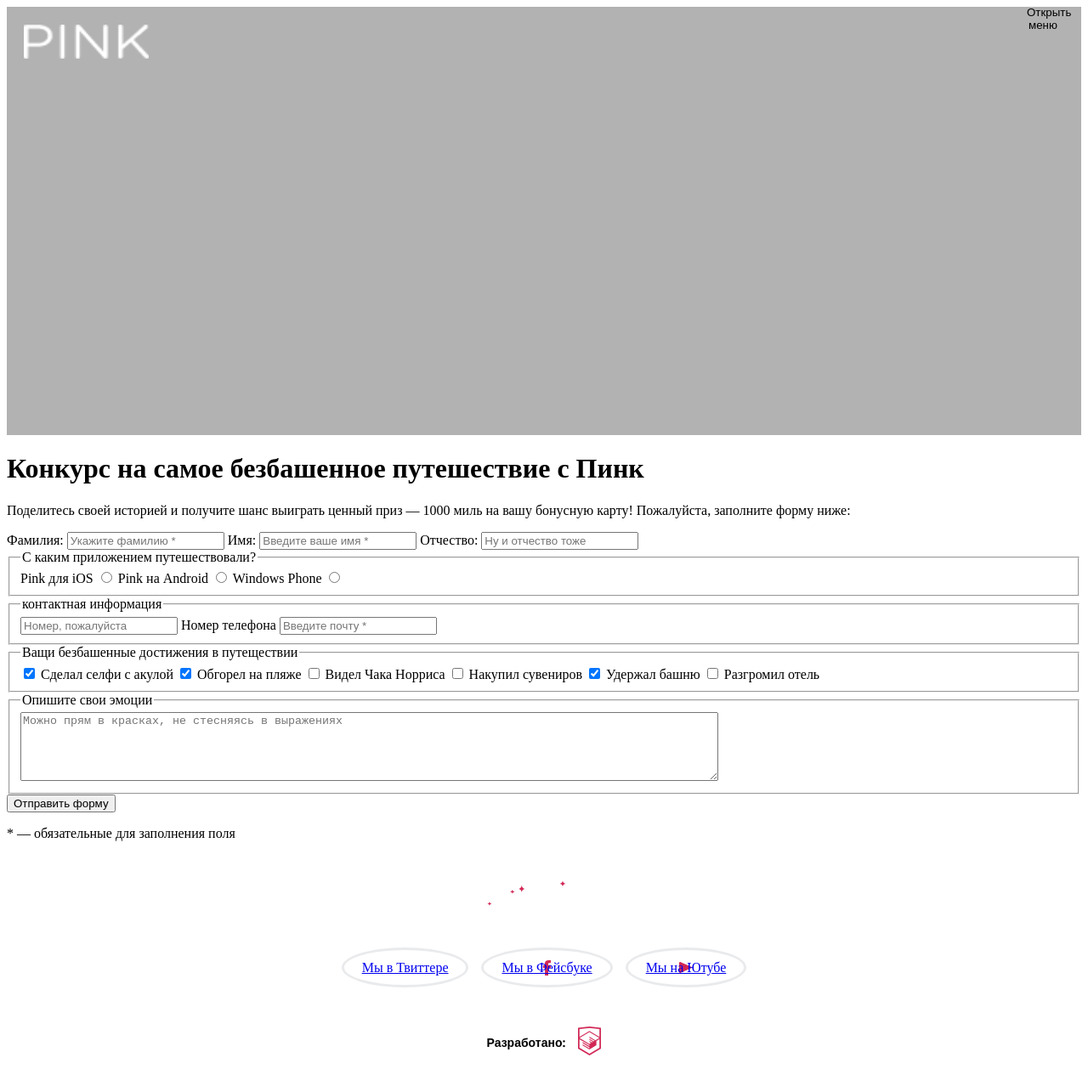
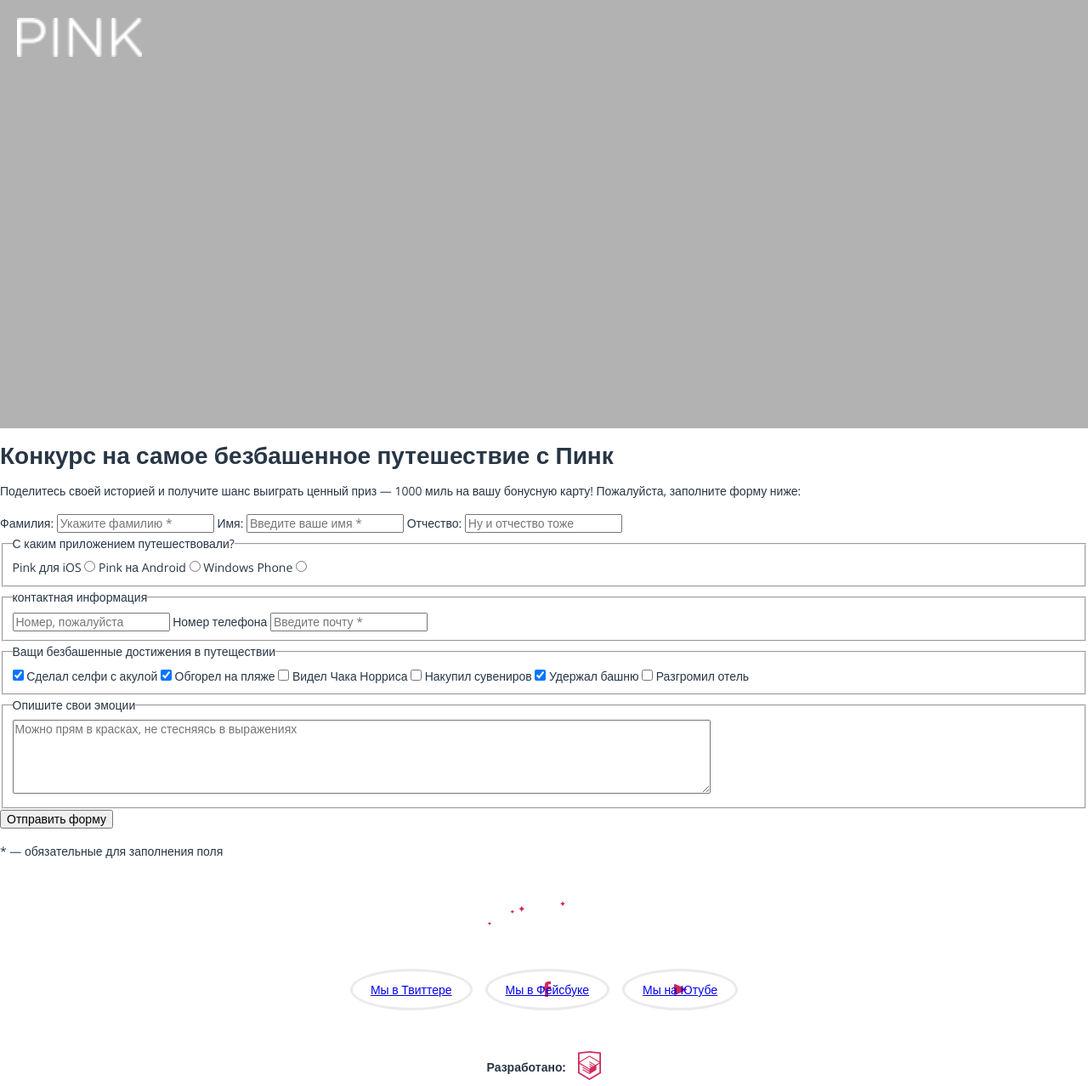
Before and after one commit to Paxton9/1741743-pink-23, a website: page source/form.html in a window 1280 px wide. Shown: the top 1278 px of the page at 85% size. Drawn offline with nearby package versions, Linux system fonts and the light colour scheme; files that its build step writes are made by us from their sources; files whose address does not match are found by name.

Commit message:
add global styles

```diff
--- /dev/null
+++ b/source/sass/blocks/catalog-form.scss
@@ -0,0 +1,203 @@
+.catalog-form {
+  display: flex;
+  flex-direction: column;
+}
+
+.catalog-form label {
+  text-transform: uppercase;
+  color: #D22856;
+}
+
+.catalog-form legend {
+  text-transform: uppercase;
+  color: #D22856;
+  background-color: #f2f2f2;
+  padding-top: 42px;
+  text-align: center;
+}
+}
+
+.fullname {
+  display: flex;
+  flex-direction: column;
+  border: none;
+}
+
+.fullname label {
+  margin-bottom: 20px;
+}
+
+.fullname input {
+  font-weight: normal;
+  font-size: 18px;
+  line-height: 30px;
+  margin-bottom: 30px;
+  padding: 10px;
+}
+
+.input {
+  &-radio__list {
+    list-style: none;
+    padding: 0;
+    margin: 0;
+    margin-top: 50px;
+  }
+  &-radio__item {
+    margin-bottom: 30px;
+  }
+  &-checkbox__list {
+    font-weight: normal;
+    font-size: 18px;
+    line-height: 30px;
+    list-style: none;
+    padding: 0;
+    margin: 0;
+    margin-top: 55px;
+    padding-left: 22px;
+  }
+  &-checkbox__item {
+    margin-bottom: 40px;
+  }
+}
+
+.catalog-form__os {
+  padding: 0;
+  margin: 0;
+  display: flex;
+  flex-direction: column;
+  align-items: center;
+  border: none;
+  background-color: #F2F2F2;
+}
+
+.catalog-form__os label {
+  position: relative;
+  text-transform: capitalize;
+  color: #283645;
+  font-weight: normal;
+  font-size: 18px;
+  line-height: 30px;
+}
+
+.filter__input {
+
+  &--radio + label::before {
+    content: "";
+    position: absolute;
+    width: 33px;
+    height: 33px;
+    background-color: #fff;
+    border: 2px solid #E5E5E5;
+    border-radius: 50%;
+    left: -63px;
+    top: -8px;
+    cursor: pointer;
+  }
+
+  &--radio:checked + label::after {
+    content: "";
+    position: absolute;
+    width: 13px;
+    height: 13px;
+    background-color: #D22856;
+    border-radius: 50%;
+    left: -51px;
+    top: 4px;
+    cursor: pointer;
+  }
+
+  &--checkbox + label::before {
+    content: "";
+    position: absolute;
+    width: 31px;
+    height: 31px;
+    border: 2px solid #E5E5E5;
+    border-radius: 1px;
+    background-color: #fff;
+    left: -55px;
+    top: -9px;
+    cursor: pointer;
+  }
+
+  &--checkbox:checked + label::after {
+    content: "";
+    position: absolute;
+    width: 22px;
+    height: 16px;
+    background-image: url("../img/tick.svg");
+    background-repeat: no-repeat;
+    background-position: 0 0;
+    left: -48px;
+    top: 1px;
+    cursor: pointer;
+  }
+
+}
+
+
+.catalog-form__achieve {
+  padding: 0;
+  display: flex;
+  flex-direction: column;
+  border: none;
+  align-items: center;
+  margin: 0 auto;
+  background-color: #F2F2F2;
+}
+
+.catalog-form__achieve label {
+  position: relative;
+  text-transform: capitalize;
+  color: #283645;
+}
+
+.catalog-form__contacts-info {
+  border: none;
+  padding-top: 40px;
+
+  legend {
+    display: none;
+  }
+
+  label {
+    padding-left: 25px;
+  }
+
+  input {
+    width: 276px;
+    font-weight: normal;
+    font-size: 18px;
+    line-height: 30px;
+    padding: 10px;
+    border: 2px solid #E5E5E5;
+    border-radius: 1px;
+    margin-top: 15px;
+    margin-bottom: 30px;
+  }
+}
+
+.form__button {
+  font-weight: bold;
+  font-size: 18px;
+  line-height: 30px;
+  color:#fff;
+  background-color: #2AAB6D;
+  border: 2px solid #2AAB6D;
+  border-radius: 1px;
+  padding: 13px 44px;
+  text-transform: uppercase;
+
+  &:hover {
+    background: #1C9B5E;
+    border: 2px solid #1C9B5E;
+  }
+  &:active span {
+    background: #1C9B5E;
+    border: 2px solid #1C9B5E;
+    opacity: 0.3;
+  }
+  &:disabled {
+    background: #E5E5E5;
+    border: 2px solid #E5E5E5;
+  }
+}
--- a/source/sass/blocks/downloads.scss
+++ b/source/sass/blocks/downloads.scss
@@ -6,7 +6,6 @@
   color: #ffffff;
   display: flex;
   flex-direction: column;
-  background-color: red;
 
   a {
     text-decoration: none;
--- /dev/null
+++ b/source/sass/blocks/features.scss
@@ -0,0 +1,25 @@
+.features {
+  display: none;
+}
+
+@media (min-width: $tablet-width) {
+  .wrapper {
+    width: 620px;
+    margin: 0 auto;
+  }
+  .features {
+    width: 620px;
+    display: block;
+  }
+}
+
+@media (min-width: $desktop-width) {
+  .wrapper {
+    width: 940px;
+    margin: 0 auto;
+  }
+  .features {
+    width: 903px;
+    display: block;
+  }
+}
--- a/source/sass/blocks/header.scss
+++ b/source/sass/blocks/header.scss
@@ -3,7 +3,7 @@
   background-color: rgba(0, 0, 0, 0.3);
   color: #ffffff;
   padding: 21px 0;
-  background-image: url("../img/back-mobile.jpg");
+  //background-image: url("../img/back-mobile.jpg"); //TODO: Fix putch for it
   background-position: top center;
   background-repeat: no-repeat;
   background-size: cover;
--- a/source/sass/global/global.scss
+++ b/source/sass/global/global.scss
@@ -1,4 +1,4 @@
-.page-body {
+.page__body {
   margin: 0;
   padding: 0;
   min-width: 320px;
--- a/source/sass/style.scss
+++ b/source/sass/style.scss
@@ -1,14 +1,18 @@
 // Начните писать стили здесь
-// @import "global/normalize.css";
+
+// global
+@import "global/normalize.css";
+@import "global/variables.scss";
+@import "global/global.scss";
+
+// blocks
 @import "blocks/header.scss";
 @import "blocks/main-nav.scss";
-// @import "global/global.scss";
-// @import "global/variables.scss";
 @import "blocks/downloads.scss";
 @import "blocks/advantages.scss";
 @import "blocks/reviews.scss";
 @import "blocks/price.scss";
-// @import "blocks/features.scss";
+@import "blocks/features.scss";
 @import "blocks/contacts.scss";
 @import "blocks/footer.scss";
 @import "blocks/socials.scss";
```
